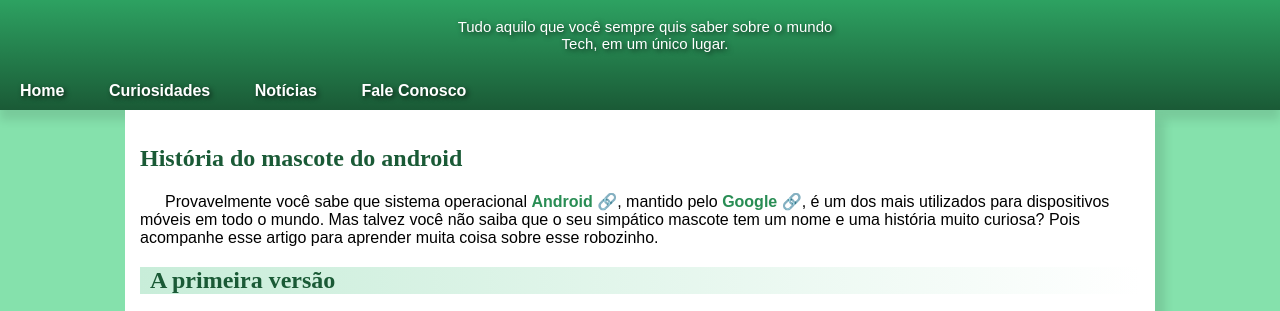
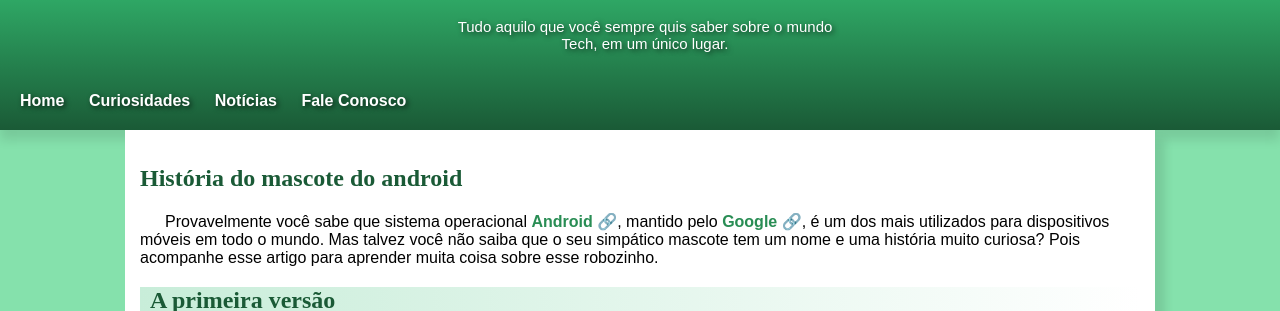
Before and after one commit to Guilherme2077/page-about-android, a plain HTML site: page index.html in a window 1280 px wide. Shown: the part 85-396 px from the top of the page. Drawn offline with Linux system fonts and the light colour scheme; a web font is replaced by a local one.

Commit message:
Menu do site consertado
O menu do site estava meio bugado também, mas agora está certinho.

```diff
--- a/index.html
+++ b/index.html
@@ -13,10 +13,12 @@
         <h1 class="tituloprincipal">CURIOSIDADES DE TECNOLOGIA</h1>
         <h2 class="subtitulosite">Tudo aquilo que você sempre quis saber sobre o mundo <br>Tech, em um único lugar.</h2>
         <nav>
-            <a href="#" class="linkscabecalho">Home</a>
-            <a href="#" class="linkscabecalho">Curiosidades</a>
-            <a href="#" class="linkscabecalho">Notícias</a>
-            <a href="#" class="linkscabecalho">Fale Conosco</a>
+            <ul>
+                <li><a href="#" class="linkca">Home</a></li>
+                <li><a href="#" class="linkca">Curiosidades</a></li>
+                <li><a href="#" class="linkca">Notícias</a></li>
+                <li><a href="#" class="linkca">Fale Conosco</a></li>
+            </ul>
         </nav>
     </header>
 
--- a/style.css
+++ b/style.css
@@ -43,23 +43,42 @@ header {
     background-image: initial;
 }
 
-.linkscabecalho {
+.linkca {
     color: white;
     text-decoration: none;
 }
 
-.linkscabecalho:hover {
+.linkca:hover {
     color: #85E1AC;
     text-decoration: underline;
     background-color: #2c9459;
     padding: 10px;
     border-radius: 5px;
-    transition-duration: 1s;
+    transition-duration: 0.5s;
 }
 
-.linkscabecalho:active {
+.linkca:active {
     color: #298d54;
 }
+
+nav {
+    padding-left: 10px;
+}
+
+nav ul {
+    list-style: none;
+    margin: 0;
+    padding: 0;
+  }
+
+  nav li {
+    display: inline-block;
+  }
+
+  nav a {
+    display: block;
+    padding: 10px;
+  }
 
 main {
     padding: 15px;
```
